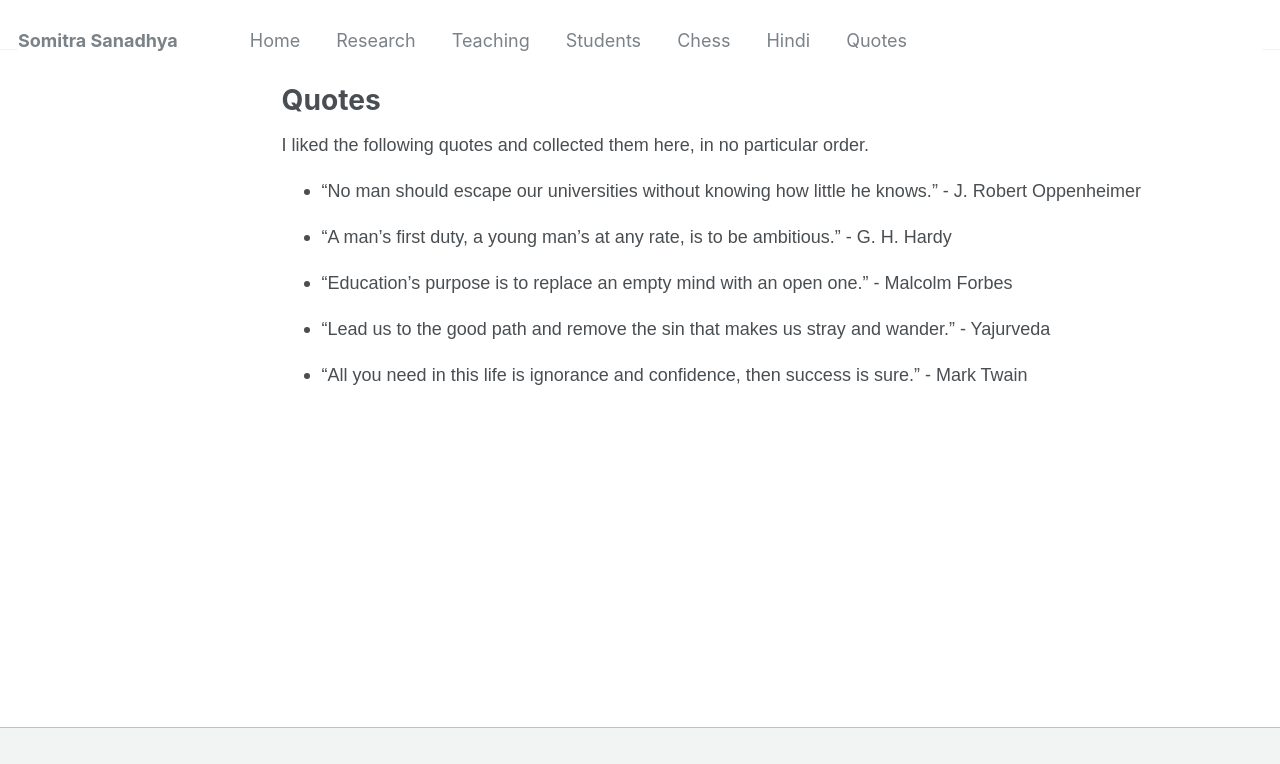
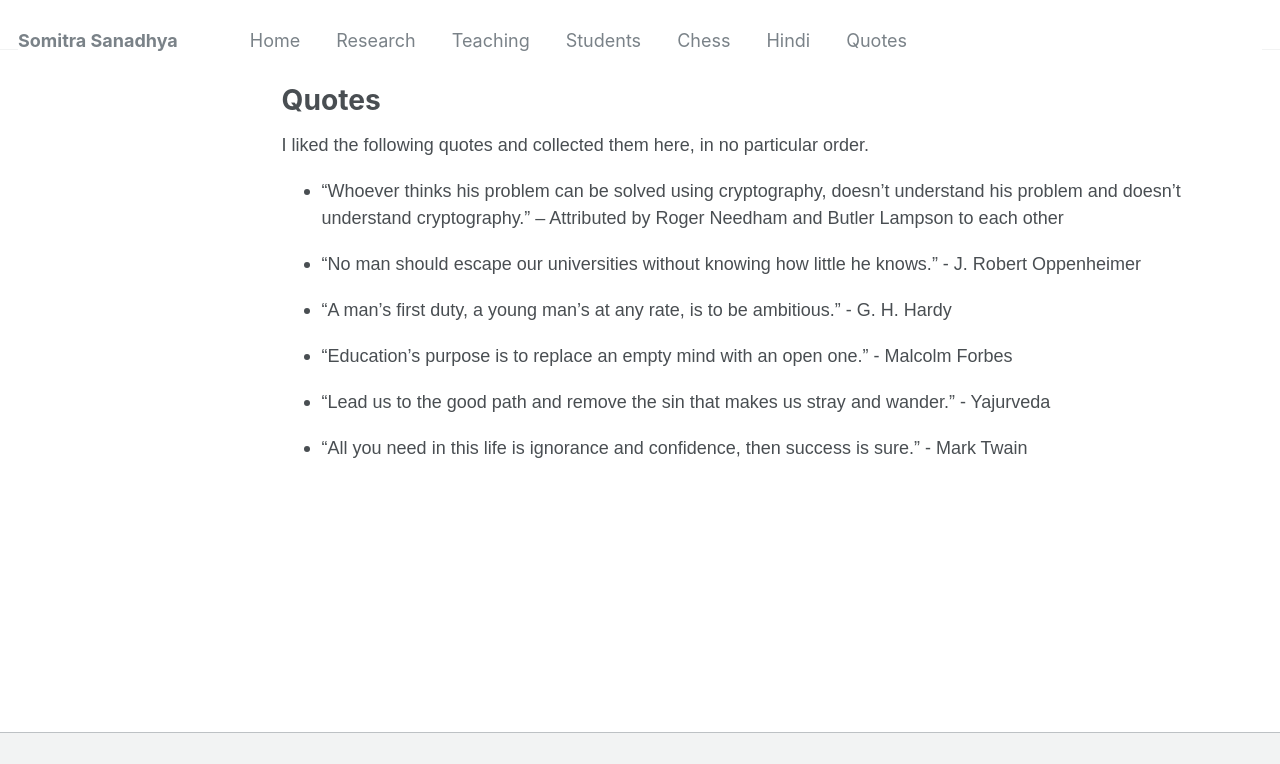
Before and after one commit to somitra-sanadhya/somitra-sanadhya.github.io, a Jekyll site: the page built from _pages/quotes.md, in a window 1280 px wide. Shown: the top 764 px of the page. Built offline with Jekyll 4.4.1, drawn with Linux system fonts in a browser that asks for light colours; grey boxes are pictures that could not be loaded.

Commit message:
Update quotes.md

```diff
--- a/_pages/quotes.md
+++ b/_pages/quotes.md
@@ -8,6 +8,8 @@ author_profile: false
 I liked the following quotes and collected them here, in no particular order.
 
 
++ "Whoever thinks his problem can be solved using cryptography, doesn’t understand his problem and doesn’t understand cryptography." ‒ Attributed by Roger Needham and Butler Lampson to each other
+
 + "No man should escape our universities without knowing how little he knows."  - J. Robert Oppenheimer
 
 + "A man's first duty, a young man's at any rate, is to be ambitious." - G. H. Hardy
```
